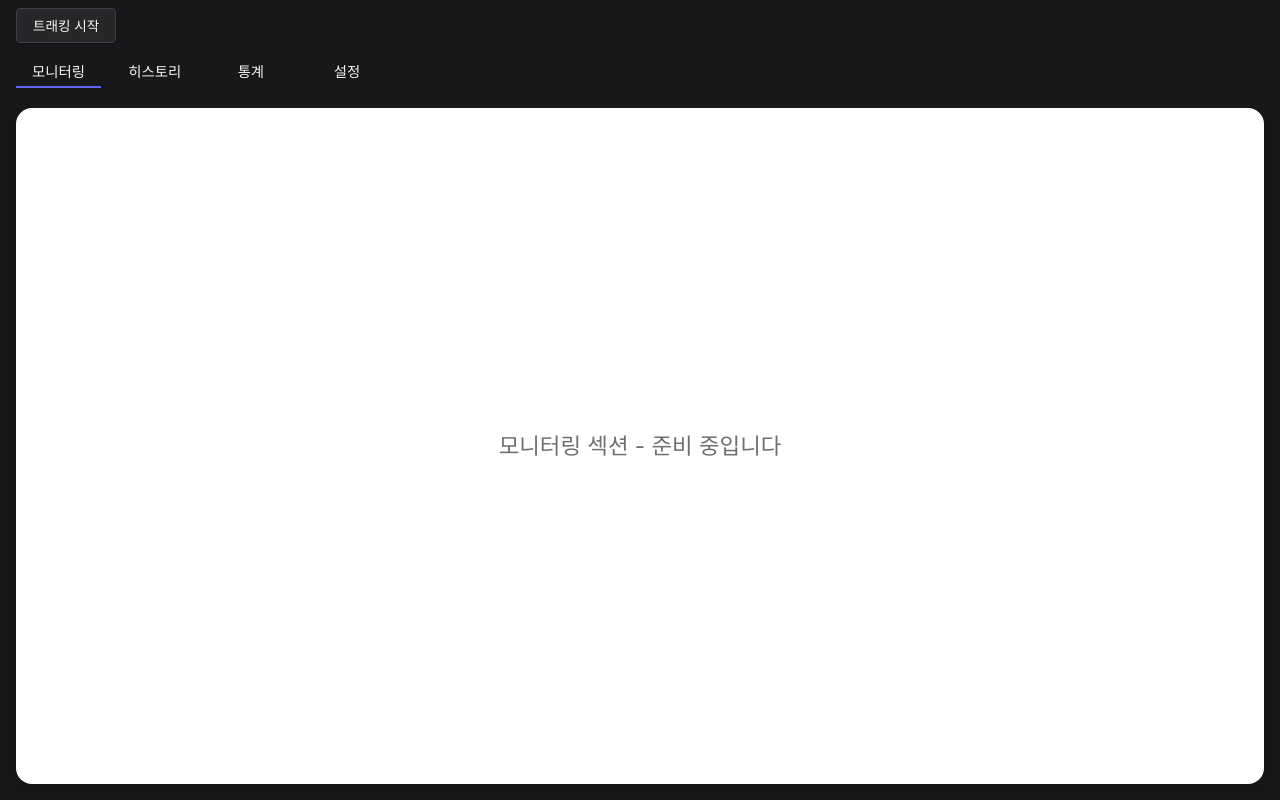
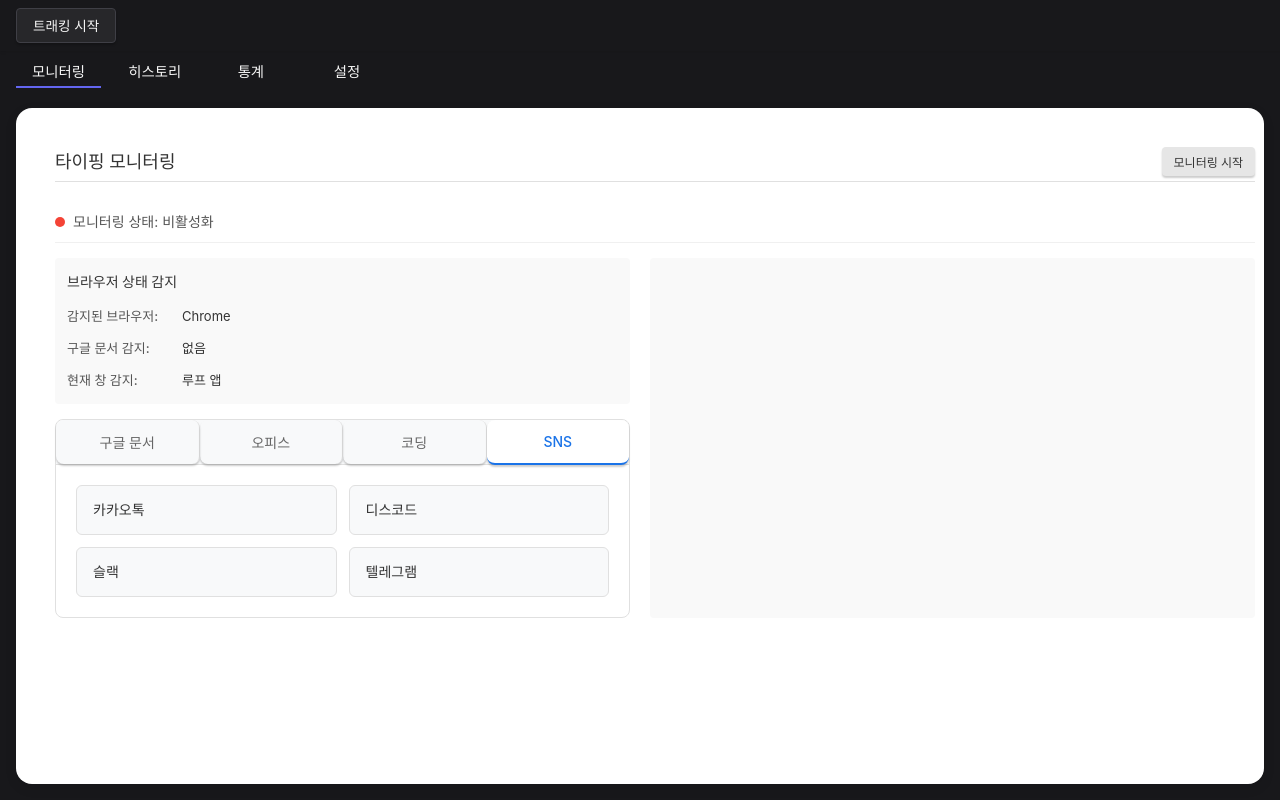
Before and after one commit to maildan/Main, a React (Vite) app: page / in a window 1280 px wide. Built offline with nearby package versions, Linux system fonts and the light colour scheme.

Commit message:
feat:new monitoring gui

```diff
--- a/src/App.tsx
+++ b/src/App.tsx
@@ -19,6 +19,7 @@ import "./styles/tracking.css";
 import "./styles/sections.css";
 import "./styles/components.css";
 import "./styles/utils.css";
+import "./styles/monitoring.css";
 
 /**
  * 메인 앱 컴포넌트
--- /dev/null
+++ b/src/components/MonitoringSection.tsx
@@ -0,0 +1,150 @@
+import React, { useState } from "react";
+
+/**
+ * 바로가기 탭 아이템 컴포넌트
+ */
+const TabContent: React.FC<{ title: string, items: string[] }> = ({ items }) => {
+  return (
+    <ul className="shortcut-list">
+      {items.map((item, index) => (
+        <li key={index} className="shortcut-item">
+          {item}
+        </li>
+      ))}
+    </ul>
+  );
+};
+
+/**
+ * 모니터링 섹션 컴포넌트
+ */
+const MonitoringSection: React.FC = () => {
+  const [isMonitoringActive, setIsMonitoringActive] = useState(false);
+  const [detectedBrowser, setDetectedBrowser] = useState("Chrome");
+  const [isGoogleDocDetected, setIsGoogleDocDetected] = useState(false);
+  const [currentWindow, setCurrentWindow] = useState("루프 앱");
+  const [activeTab, setActiveTab] = useState<'구글문서' | '오피스' | '코딩' | 'SNS'>('SNS');
+
+  // 탭 콘텐츠 데이터
+  const tabContents = {
+    '구글문서': [
+      '구글 문서',
+      '구글 스프레드시트',
+      '구글 프레젠테이션',
+      'Notion'
+    ],
+    '오피스': [
+      '워드',
+      '엑셀',
+      '파워포인트',
+      '원노트'
+    ],
+    '코딩': [
+      'VS Code',
+      '파이참',
+      '이클립스',
+      '안드로이드 스튜디오'
+    ],
+    'SNS': [
+      '카카오톡',
+      '디스코드',
+      '슬랙',
+      '텔레그램'
+    ]
+  };
+
+  // 모니터링 시작/종료 토글 함수
+  const toggleMonitoring = () => {
+    setIsMonitoringActive(!isMonitoringActive);
+  };
+
+  // 모니터링 버튼 클릭 핸들러
+  const handleMonitoringButtonClick = () => {
+    toggleMonitoring();
+  };
+
+  // 탭 변경 핸들러
+  const handleTabChange = (tab: '구글문서' | '오피스' | '코딩' | 'SNS') => {
+    setActiveTab(tab);
+  };
+
+  return (
+    <div className="monitoring-section">
+      {/* 1. 타이핑 모니터링 제목 */}
+      <div className="section-header">
+        <h2 className="section-title">타이핑 모니터링</h2>
+        <button
+          className={isMonitoringActive ? "monitoring-stop-btn" : "monitoring-start-btn"}
+          onClick={handleMonitoringButtonClick}
+        >
+          {isMonitoringActive ? '모니터링 종료' : '모니터링 시작'}
+        </button>
+      </div>
+
+      {/* 2. 모니터링 상태 */}
+      <div className="monitoring-status-container">
+        <div className="monitoring-status">
+          <span className={`status-indicator ${isMonitoringActive ? 'active' : 'inactive'}`}></span>
+          <span className="status-text">
+            모니터링 상태: {isMonitoringActive ? '활성화' : '비활성화'}
+          </span>
+        </div>
+      </div>
+
+      {/* 좌우 레이아웃 컨테이너 */}
+      <div className="monitoring-content-container">
+        {/* 왼쪽 섹션 - 브라우저 상태 감지 및 바로가기 */}
+        <div className="monitoring-left-column">
+          {/* 3. 브라우저 상태 감지 섹션 */}
+          <div className="browser-detection">
+            <h3 className="detection-title">브라우저 상태 감지</h3>
+            <div className="detection-items">
+              <div className="detection-item">
+                <span className="detection-label">감지된 브라우저:</span>
+                <span className="detection-value">{detectedBrowser}</span>
+              </div>
+              <div className="detection-item">
+                <span className="detection-label">구글 문서 감지:</span>
+                <span className="detection-value">{isGoogleDocDetected ? '감지됨' : '없음'}</span>
+              </div>
+              <div className="detection-item">
+                <span className="detection-label">현재 창 감지:</span>
+                <span className="detection-value">{currentWindow}</span>
+              </div>
+            </div>
+          </div>
+
+          {/* 4. 바로가기 섹션 */}
+          <div className="shortcuts-section">
+            <div className="shortcut-buttons">
+              {Object.keys(tabContents).map(tab => (
+                <button
+                  key={tab}
+                  className={`shortcut-btn ${activeTab === tab ? 'active' : ''}`}
+                  onClick={() => handleTabChange(tab as '구글문서' | '오피스' | '코딩' | 'SNS')}
+                >
+                  {tab === '구글문서' ? '구글 문서' : tab}
+                </button>
+              ))}
+            </div>
+            <div className="shortcut-content">
+              <div className="shortcut-content-container">
+                <TabContent
+                  title={activeTab}
+                  items={tabContents[activeTab]}
+                />
+              </div>
+            </div>
+          </div>
+        </div>
+
+        {/* 오른쪽 섹션 - 기타 정보 */}
+        <div className="monitoring-right-column">
+          {/* 여기에 다른 콘텐츠를 추가할 수 있습니다 */}
+        </div>
+      </div>
+    </div>
+  );
+};
+
+export default MonitoringSection;
--- a/src/components/SectionPanel.tsx
+++ b/src/components/SectionPanel.tsx
@@ -1,15 +1,28 @@
 import React from "react";
 import { SectionPanelProps } from "../types";
+import MonitoringSection from "./MonitoringSection";
 
 /**
  * 각 섹션의 내용을 표시하는 컴포넌트
  */
 const SectionPanel: React.FC<SectionPanelProps> = ({ section }) => {
+  // 현재 선택된 섹션에 따라 다른 컴포넌트 렌더링
+  const renderSection = () => {
+    switch (section) {
+      case "모니터링":
+        return <MonitoringSection />;
+      default:
+        return (
+          <div className="empty-content">
+            {section} 섹션 - 준비 중입니다
+          </div>
+        );
+    }
+  };
+
   return (
     <div className="section-panel">
-      <div className="empty-content">
-        {section} 섹션 - 준비 중입니다
-      </div>
+      {renderSection()}
     </div>
   );
 };
--- /dev/null
+++ b/src/styles/monitoring.css
@@ -0,0 +1,265 @@
+/* 모니터링 섹션 스타일 */
+.monitoring-section {
+  display: flex;
+  flex-direction: column;
+  gap: 15px;
+  padding: 15px;
+  background-color: #fff;
+  width: 100%;
+}
+
+/* 섹션 헤더 스타일 */
+.section-header {
+  display: flex;
+  align-items: center;
+  justify-content: space-between;
+  margin-bottom: 5px;
+  padding-bottom: 5px;
+  border-bottom: 1px solid #e0e0e0;
+}
+
+.section-title {
+  font-size: 18px;
+  font-weight: 600;
+  color: #333;
+  margin: 0;
+}
+
+/* 모니터링 시작 버튼 (헤더 내) */
+.monitoring-start-btn {
+  padding: 6px 12px;
+  border-radius: 4px;
+  border: none;
+  background-color: #e6e6e6;
+  color: #333;
+  font-size: 12px;
+  font-weight: 500;
+  cursor: pointer;
+}
+
+.monitoring-start-btn:hover {
+  background-color: #d9d9d9;
+}
+
+/* 모니터링 종료 버튼 */
+.monitoring-stop-btn {
+  padding: 6px 12px;
+  border-radius: 4px;
+  border: none;
+  background-color: #f8d7da;
+  color: #721c24;
+  font-size: 12px;
+  font-weight: 500;
+  cursor: pointer;
+}
+
+.monitoring-stop-btn:hover {
+  background-color: #f5c6cb;
+}
+
+/* 모니터링 상태 컨테이너 */
+.monitoring-status-container {
+  display: flex;
+  justify-content: space-between;
+  align-items: center;
+  padding: 8px 0;
+  border-bottom: 1px solid #f0f0f0;
+}
+
+/* 모니터링 상태 표시 */
+.monitoring-status {
+  display: flex;
+  align-items: center;
+  gap: 8px;
+}
+
+.status-indicator {
+  display: inline-block;
+  width: 10px;
+  height: 10px;
+  border-radius: 50%;
+}
+
+.status-indicator.active {
+  background-color: #4caf50;
+}
+
+.status-indicator.inactive {
+  background-color: #f44336;
+}
+
+.status-text {
+  font-size: 14px;
+  font-weight: 400;
+  color: #555;
+}
+
+/* 좌우 레이아웃 컨테이너 */
+.monitoring-content-container {
+  display: flex;
+  gap: 20px;
+}
+
+/* 왼쪽 칼럼 */
+.monitoring-left-column {
+  flex: 1;
+}
+
+/* 오른쪽 칼럼 */
+.monitoring-right-column {
+  flex: 1;
+  background-color: #f9f9f9;
+  border-radius: 4px;
+  padding: 15px;
+  min-height: 300px;
+}
+
+/* 모니터링 시작/종료 버튼 */
+.monitoring-toggle-btn {
+  padding: 4px 12px;
+  border-radius: 4px;
+  border: 1px solid #e0e0e0;
+  font-size: 13px;
+  font-weight: 400;
+  cursor: pointer;
+  transition: all 0.2s ease;
+  background-color: #f5f5f5;
+  color: #333;
+}
+
+.monitoring-toggle-btn.start:hover {
+  background-color: #e8f5e9;
+}
+
+.monitoring-toggle-btn.stop:hover {
+  background-color: #ffebee;
+}
+
+/* 브라우저 상태 감지 섹션 */
+.browser-detection {
+  padding: 12px;
+  background-color: #f9f9f9;
+  border-radius: 4px;
+  margin-bottom: 15px;
+}
+
+.detection-title {
+  font-size: 14px;
+  font-weight: 600;
+  color: #333;
+  margin-top: 0;
+  margin-bottom: 10px;
+}
+
+.detection-items {
+  display: flex;
+  flex-direction: column;
+  gap: 8px;
+}
+
+.detection-item {
+  display: flex;
+  gap: 5px;
+  font-size: 13px;
+}
+
+.detection-label {
+  font-weight: 500;
+  color: #555;
+  width: 110px;
+}
+
+.detection-value {
+  font-weight: 400;
+  color: #333;
+}
+
+/* 바로가기 섹션 */
+.shortcuts-section {
+  margin-top: 15px;
+  background-color: #fff;
+  border: 1px solid #e0e0e0;
+  border-radius: 8px;
+}
+
+/* 탭 버튼 컨테이너 */
+.shortcut-buttons {
+  display: flex;
+  border-bottom: 1px solid #e0e0e0;
+  background-color: #f8f9fa;
+  padding: 0;
+  border-radius: 8px 8px 0 0;
+}
+
+/* 탭 버튼 */
+.shortcut-btn {
+  flex: 1;
+  padding: 12px 16px;
+  background: none;
+  border: none;
+  border-right: 1px solid #e0e0e0;
+  color: #666;
+  font-size: 14px;
+  font-weight: 500;
+  cursor: pointer;
+  transition: all 0.2s ease;
+}
+
+.shortcut-btn:last-child {
+  border-right: none;
+}
+
+.shortcut-btn:hover {
+  background-color: #f0f0f0;
+  color: #333;
+}
+
+.shortcut-btn.active {
+  background-color: #fff;
+  color: #1a73e8;
+  border-bottom: 2px solid #1a73e8;
+  margin-bottom: -1px;
+}
+
+/* 바로가기 컨텐츠 영역 */
+.shortcut-content {
+  padding: 20px;
+}
+
+/* 바로가기 그리드 */
+.shortcut-list {
+  display: grid;
+  grid-template-columns: repeat(auto-fit, minmax(200px, 1fr));
+  gap: 12px;
+  padding: 0;
+  list-style: none;
+  margin: 0;
+}
+
+/* 바로가기 아이템 */
+.shortcut-item {
+  background-color: #f8f9fa;
+  border: 1px solid #e0e0e0;
+  border-radius: 6px;
+  padding: 12px 16px;
+  font-size: 14px;
+  color: #333;
+  cursor: pointer;
+  transition: all 0.2s ease;
+  text-align: left;
+  display: flex;
+  align-items: center;
+  gap: 8px;
+}
+
+.shortcut-item:hover {
+  background-color: #f0f0f0;
+  border-color: #d0d0d0;
+  transform: translateY(-1px);
+  box-shadow: 0 2px 4px rgba(0, 0, 0, 0.05);
+}
+
+.shortcut-item:active {
+  transform: translateY(0);
+  box-shadow: none;
+}
```
Also changed, not shown: 1 other file (tests, documents, lock files or other folders).
